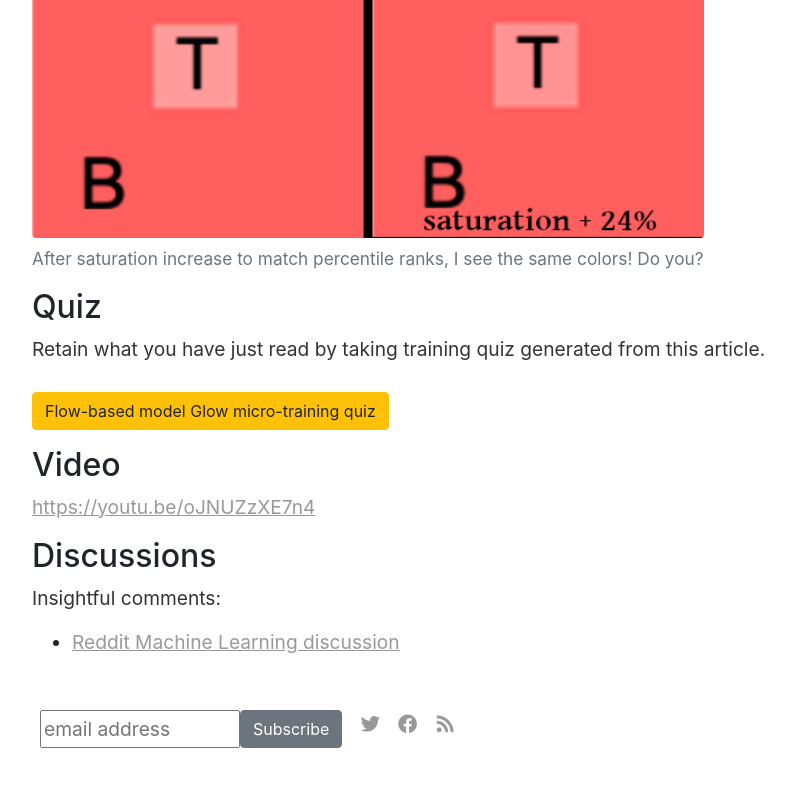
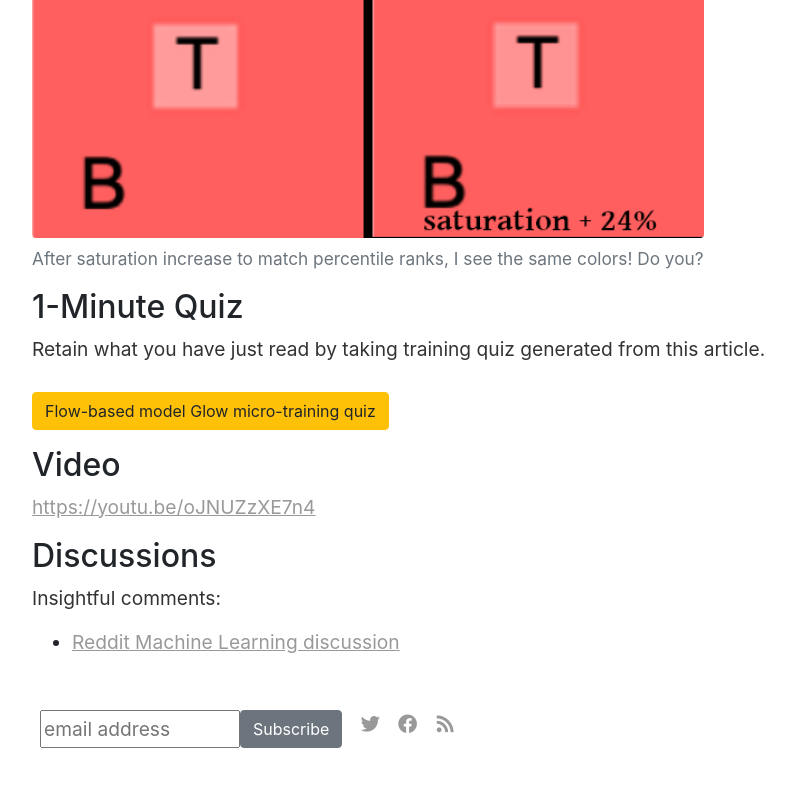
Before and after one commit to vackosar/vackosar.github.io, a Jekyll site: the page built from _posts/2020-06-19-openais-glow-flow-based-model-teardown.md, in a window 1280 px wide and 900 px high, scrolled down 4676 px. Shown: the top 787 px of the window, without its empty margins (111-906 px from the left). Built offline with Jekyll 4.4.1, drawn with Linux system fonts in a browser that asks for light colours; nearby versions of some CDN libraries; library files that are not in the unit come from our copies; comment, search, counter and statistics services are not loaded.

Commit message:
wmd quiz

```diff
--- a/_posts/2020-06-19-openais-glow-flow-based-model-teardown.md
+++ b/_posts/2020-06-19-openais-glow-flow-based-model-teardown.md
@@ -122,7 +122,7 @@ I increased saturation on one of the samples by 24%, such that the percentile ra
     <figcaption class="figure-caption">After saturation increase to match percentile ranks, I see the same colors! Do you?</figcaption>
 </figure>
 
-## Quiz
+## 1-Minute Quiz
 
 Retain what you have just read by taking training quiz generated from this article.<br>
 <br>
```
Also changed, not shown: _posts/2020-08-09-Word-Movers-Embedding--Cheap-WMD-For-Documents.md (+4 -0 lines).
